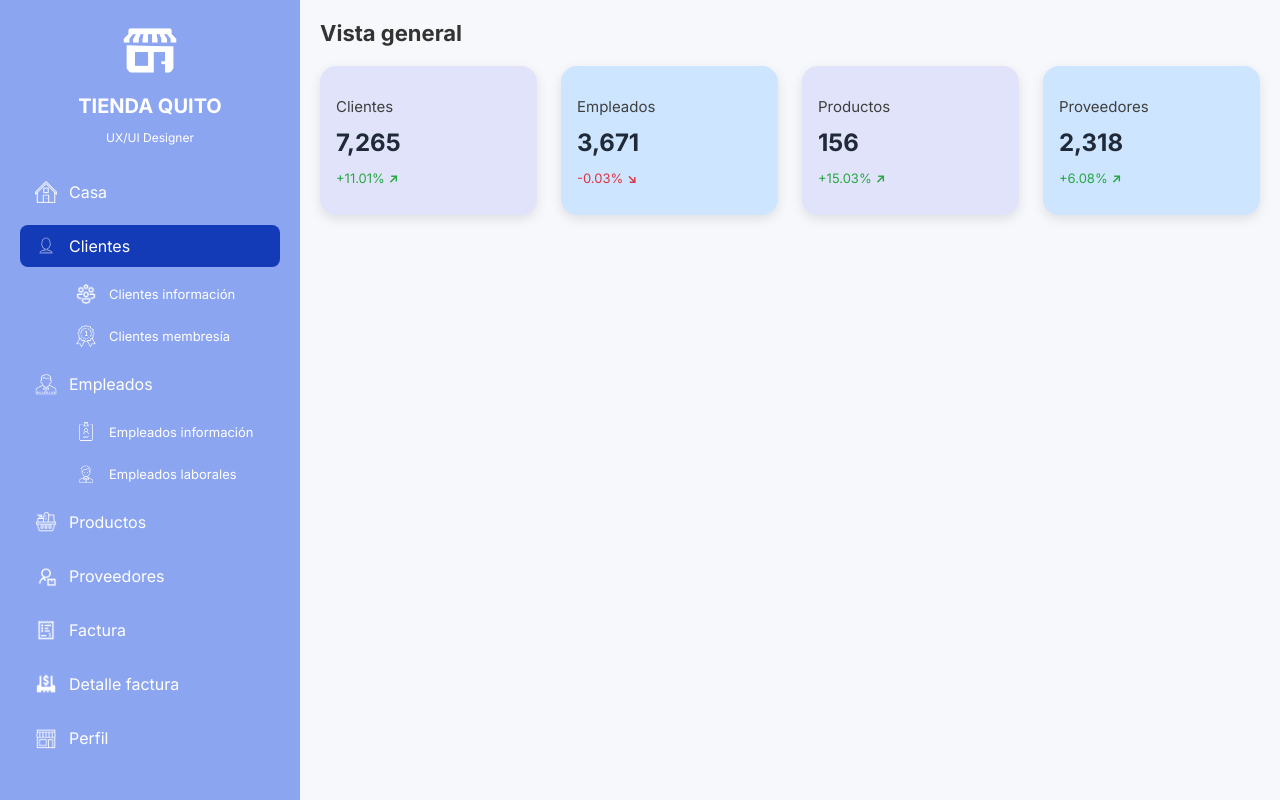
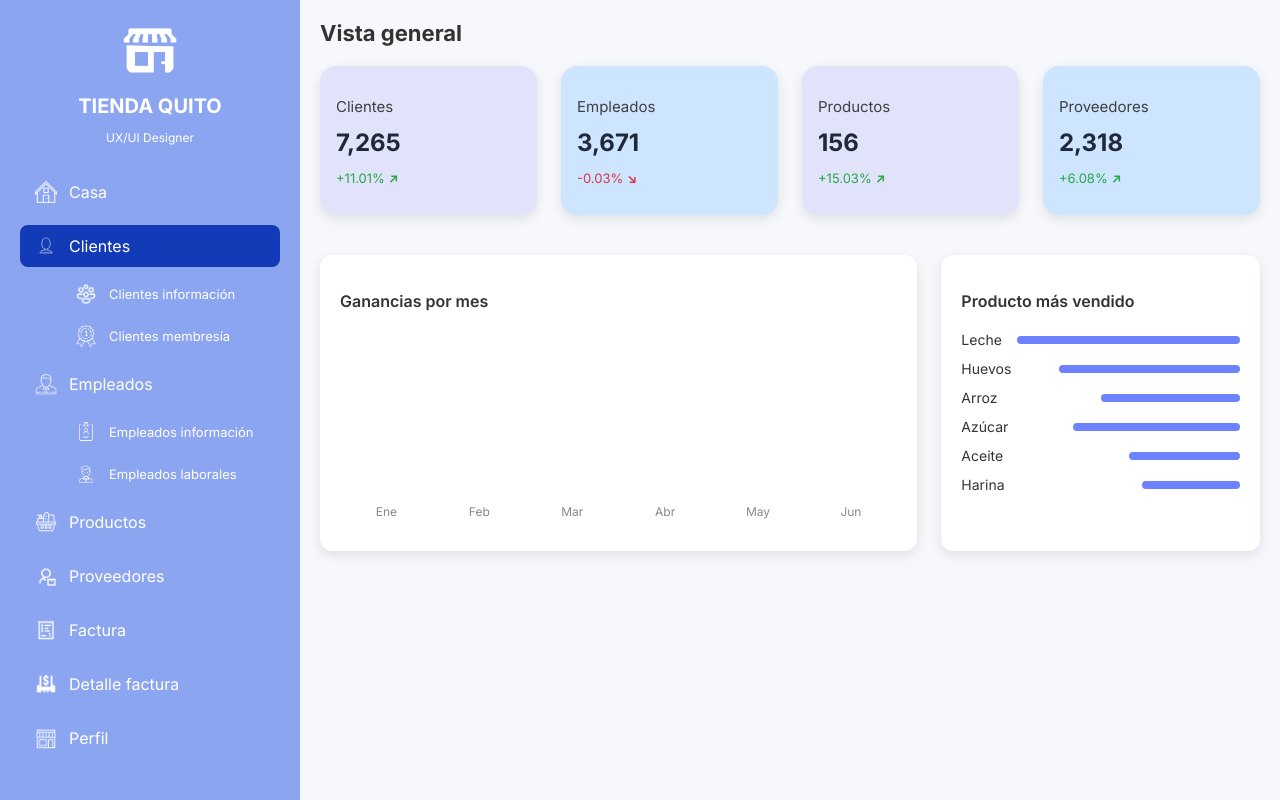
Before and after one commit to CesarPantoja1/Aplicativo-BDD, a Flask app: page / in a window 1280 px wide. Run offline with Flask 3, Linux system fonts and the light colour scheme.

Commit message:
Semi acoplacion

```diff
--- a/static/css/home.css
+++ b/static/css/home.css
@@ -162,6 +162,88 @@
     font-weight: 700;
 }
 
+/* Resumen Datos */
+.resumen_datos {
+    display: flex;
+    gap: 24px;
+    margin-top: 40px;
+    justify-content: space-between;
+}
+
+/* Ganancias por Mes */
+.grafica_ganancias {
+    flex: 2;
+    background-color: white;
+    border-radius: 12px;
+    padding: 20px;
+    box-shadow: 0 4px 12px rgba(0, 0, 0, 0.1);
+}
+
+.titulo_seccion {
+    font-size: 16px;
+    font-weight: 600;
+    color: #333333;
+    margin-bottom: 20px;
+}
+
+.contenedor_barras {
+    display: flex;
+    justify-content: space-between;
+    align-items: flex-end;
+    height: 200px; /* Altura suficiente para las barras */
+}
+.barra .valor {
+    width: 100%;
+    background-color: #6c82ff;
+    border-radius: 4px 4px 0 0;
+    transition: all 0.3s ease;
+}
+
+.barra {
+    text-align: center;
+    flex: 1;
+    margin: 0 5px;
+}
+
+.barra p {
+    margin-top: 8px;
+    font-size: 12px;
+    color: #888888;
+}
+
+/* Producto más Vendido */
+.productos_vendidos {
+    flex: 1;
+    background-color: white;
+    border-radius: 12px;
+    padding: 20px;
+    box-shadow: 0 4px 12px rgba(0, 0, 0, 0.1);
+}
+
+.lista_productos {
+    list-style: none;
+    padding: 0;
+    margin: 0;
+}
+
+.lista_productos li {
+    display: flex;
+    align-items: center;
+    justify-content: space-between;
+    font-size: 14px;
+    color: #333333;
+    margin-bottom: 12px;
+}
+
+.barra_producto {
+    display: inline-block;
+    height: 8px;
+    background-color: #6c82ff;
+    border-radius: 4px;
+}
+
+
+
 @media (max-width: 768px) {
     .contenedor_tarjetas {
         flex-direction: column;
--- a/templates/home.html
+++ b/templates/home.html
@@ -102,6 +102,50 @@
                     </div>
                 </div>
             </section>
+
+            <section class="resumen_datos">
+                <div class="grafica_ganancias">
+                    <h3 class="titulo_seccion">Ganancias por mes</h3>
+                    <div class="contenedor_barras">
+                        <div class="barra">
+                            <div class="valor" style="height: 40%;"></div>
+                            <p>Ene</p>
+                        </div>
+                        <div class="barra">
+                            <div class="valor" style="height: 70%;"></div>
+                            <p>Feb</p>
+                        </div>
+                        <div class="barra">
+                            <div class="valor" style="height: 50%; background-color: black;"></div>
+                            <p>Mar</p>
+                        </div>
+                        <div class="barra">
+                            <div class="valor" style="height: 90%; background-color: #62b4ff;"></div>
+                            <p>Abr</p>
+                        </div>
+                        <div class="barra">
+                            <div class="valor" style="height: 30%;"></div>
+                            <p>May</p>
+                        </div>
+                        <div class="barra">
+                            <div class="valor" style="height: 60%; background-color: #54d39f;"></div>
+                            <p>Jun</p>
+                        </div>
+                    </div>
+
+                </div>
+                <div class="productos_vendidos">
+                    <h3 class="titulo_seccion">Producto más vendido</h3>
+                    <ul class="lista_productos">
+                        <li>Leche <span class="barra_producto" style="width: 80%;"></span></li>
+                        <li>Huevos <span class="barra_producto" style="width: 65%;"></span></li>
+                        <li>Arroz <span class="barra_producto" style="width: 50%;"></span></li>
+                        <li>Azúcar <span class="barra_producto" style="width: 60%;"></span></li>
+                        <li>Aceite <span class="barra_producto" style="width: 40%;"></span></li>
+                        <li>Harina <span class="barra_producto" style="width: 35%;"></span></li>
+                    </ul>
+                </div>
+            </section>
         </main>
         {% endblock %}
 
@@ -111,7 +155,17 @@
 
 
     <script src="/static/js/home.js"></script>
-    {% block scriptjs %} {% endblock %}
+    {% block scriptjs %}
+    <script>
+        const datosGanancias = [40, 70, 50, 90, 30, 60]; // Porcentajes de altura para cada mes
+        const colores = ["#6c82ff", "#6c82ff", "black", "#62b4ff", "#6c82ff", "#54d39f"];
+
+        document.querySelectorAll(".barra .valor").forEach((barra, index) => {
+            barra.style.height = datosGanancias[index] + "%";
+            barra.style.backgroundColor = colores[index];
+        });
+    </script>
+    {% endblock %}
 </body>
 
 </html>
```
